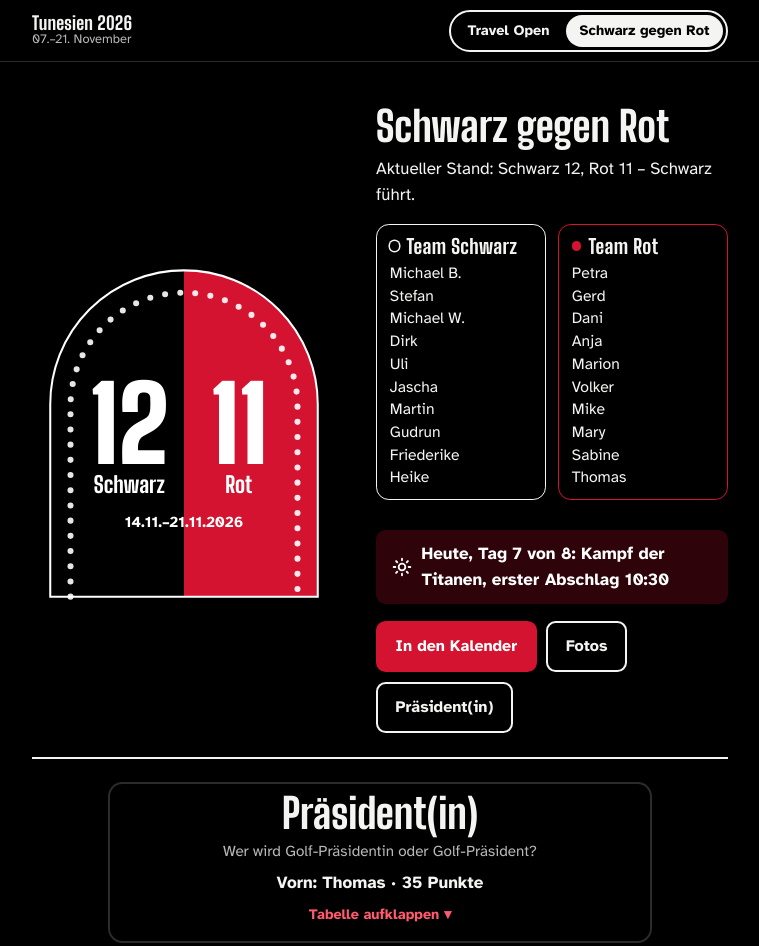
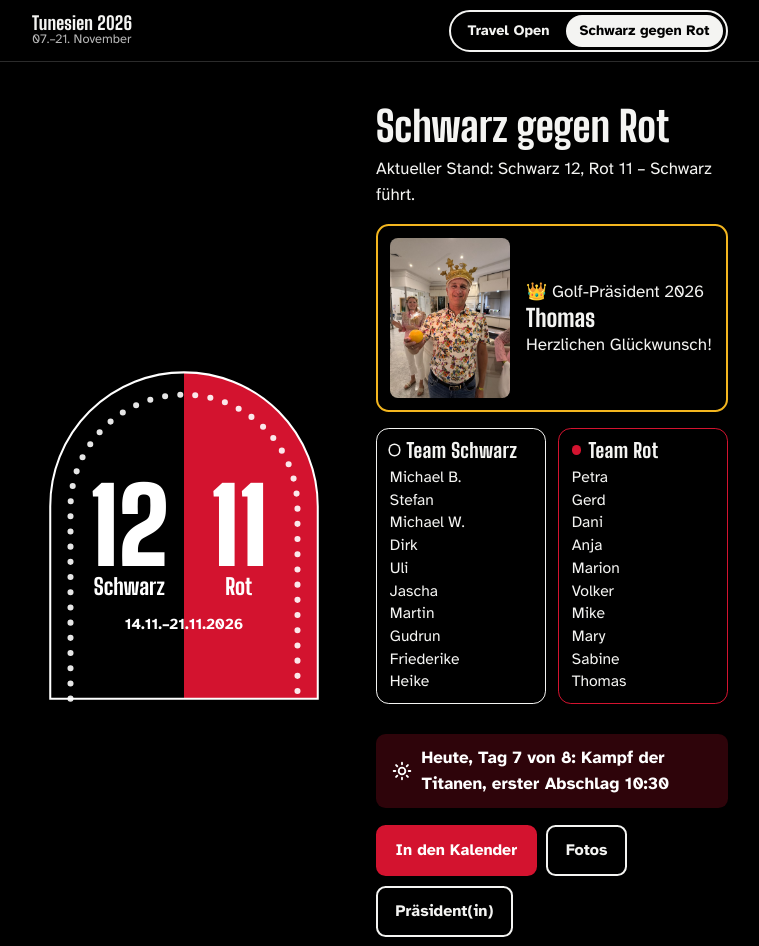
Before and after one commit to Marinek/travel-open-rs, a plain HTML site: page index.html in a window 1280 px wide. Shown: the top 946 px of the page, without its empty margins (260-1019 px from the left). Drawn offline with Linux system fonts and the light colour scheme.

Commit message:
Präsidenten-Wertung: Finale 20.11. – Thomas ist Golf-Präsident 2026 (mit Foto)
Co-Authored-By: Claude Opus 5.5 <noreply@anthropic.com>
Claude-Session: https://claude.ai/code/session_01Mba99qkB8LugJG2DSCRSJE

```diff
--- a/daten.js
+++ b/daten.js
@@ -38,6 +38,10 @@ const REISE = {
 
   // Travel Open: Sieger nach der Siegerehrung eintragen, z. B. "Erika Muster"
   sieger: "Melli (nach einem Stechen)",
+
+  // Schwarz gegen Rot: Golf-Präsident(in) nach der Siegerehrung eintragen,
+  // optional mit Foto (Datei im Projektordner).
+  praesident: { name: "Thomas", foto: "praesident-2026.jpg" },
 
   // Fotos (eigene Seite fotos.html): Adresse des Cloud-Run-Dienstes,
   // gibt fotos-dienst/setup.sh aus. Leer = Fotoseite zeigt „noch nicht eingerichtet“.
@@ -453,6 +457,14 @@ const REISE = {
               ["Marion", "Michael W."],
               ["Dani", "Martin"]
             ]
+          },
+          // Tagespunkte = Endstand laut Plakat minus Stand nach dem 19.11.
+          // Jascha, Uli und Sabine ohne neuen Endstand auf dem Plakat: 0.
+          praesident: {
+            "Dirk": 4, "Michael W.": 7, "Michael B.": 7, "Friederike": 6, "Heike": 3,
+            "Stefan": 7, "Martin": 6, "Gudrun": 3, "Jascha": 0, "Uli": 0,
+            "Volker": 5, "Marion": 7, "Gerd": 4, "Mary": 3, "Thomas": 4,
+            "Anja": 5, "Sabine": 0, "Mike": 3, "Dani": 5, "Petra": 6
           }
         },
         {
--- a/index.html
+++ b/index.html
@@ -154,6 +154,10 @@ body.w2 .platz{color:#fff}
 .paar.remis .rang{background:#C9CFD8;color:var(--tinte)}
 .duell-tag{display:flex;align-items:center;gap:.45rem;flex-wrap:wrap;margin:.6rem 0 0;font-weight:700}
 .duell-tag b{font:800 1.5rem/1 var(--display);letter-spacing:.04em}
+.praesident{display:flex;gap:1rem;align-items:center;margin:1rem 0;padding:.75rem;max-width:34rem;border:2px solid var(--sonne);border-radius:.8rem;background:var(--chip)}
+.praesident img{width:7.5rem;height:10rem;object-fit:cover;border-radius:.5rem;flex:none}
+.praesident p{margin:0}
+.praesident strong{display:block;font:800 1.5rem/1.1 var(--display)}
 .kader{display:grid;grid-template-columns:1fr 1fr;gap:.75rem;margin:1rem 0;max-width:34rem}
 .kader div{border:1.5px solid var(--line);border-radius:.8rem;padding:.6rem .8rem}
 .kader .k-rot{border-color:var(--rot)}
@@ -310,7 +314,10 @@ details.formen dd{margin:0;color:var(--muted)}
       const k = w.kader;
       const kader = k ? `<div class="kader">${[["schwarz","Schwarz"],["rot","Rot"]].map(([f, n]) =>
         `<div class="k-${f}"><h3 class="team-${f}">${PUNKT(f)}Team ${n}</h3><ul>${k[f].map(x => `<li>${esc(x)}</li>`).join("")}</ul></div>`).join("")}</div>` : "";
-      info = `<h2>Schwarz gegen Rot</h2>${stand}${kader}`;
+      const P = R.praesident;
+      const praesident = P && P.name ? `<figure class="praesident">${P.foto ? `<img src="${esc(P.foto)}" alt="${esc(P.name)} mit Krone – Golf-Präsident 2026">` : ""}
+        <figcaption><p>👑 Golf-Präsident 2026</p><strong>${esc(P.name)}</strong><p>Herzlichen Glückwunsch!</p></figcaption></figure>` : "";
+      info = `<h2>Schwarz gegen Rot</h2>${stand}${praesident}${kader}`;
     }
     return `<section class="buehne"><div class="tor">${tor(w)}${innen}</div>
       <div class="info">${info}${status}
@@ -376,6 +383,7 @@ details.formen dd{margin:0;color:var(--muted)}
     const vorn = tabelle.filter(s => s.rang === 1 && s.punkte).map(s => s.name);
     // Nach dem Finale steht oben, wer den Wanderpokal geholt hat
     const spitze = letzter.tag.finale && w.id === "travel-open" && R.sieger ? `🏆 Wanderpokal 2026: ${R.sieger}`
+      : letzter.tag.finale && praes && R.praesident && R.praesident.name ? `👑 Golf-Präsident 2026: ${R.praesident.name}`
       : !vorn.length ? "Noch keine Punkte vergeben"
       : `Vorn: ${vorn.length > 3 ? vorn.slice(0, 2).join(", ") + ` und ${vorn.length - 2} weitere` : vorn.join(", ").replace(/, ([^,]*)$/, " und $1")} · ${tabelle[0].punkte} ${tabelle[0].punkte === 1 ? "Punkt" : "Punkte"}`;
     const zeilen = tabelle.map((s, i, l) => {
```
Also changed, not shown: praesident-2026.jpg (added), 2 other files.
